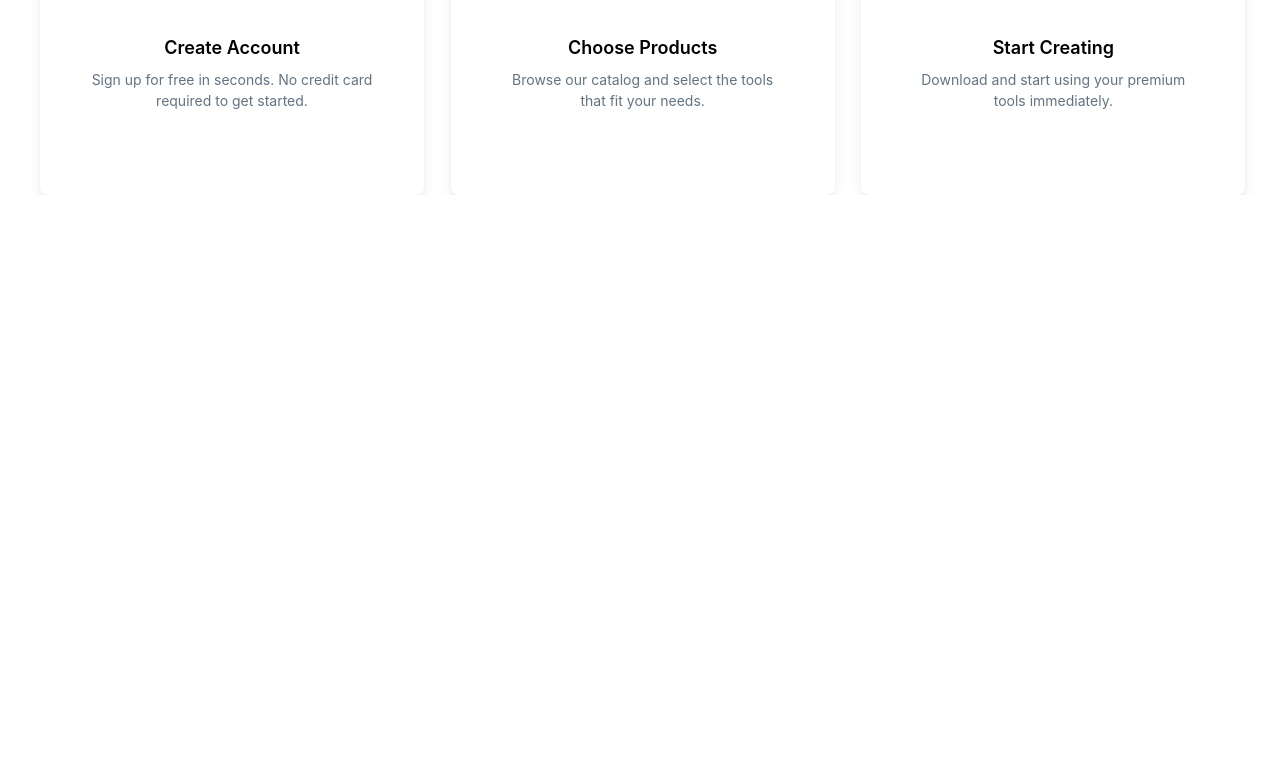
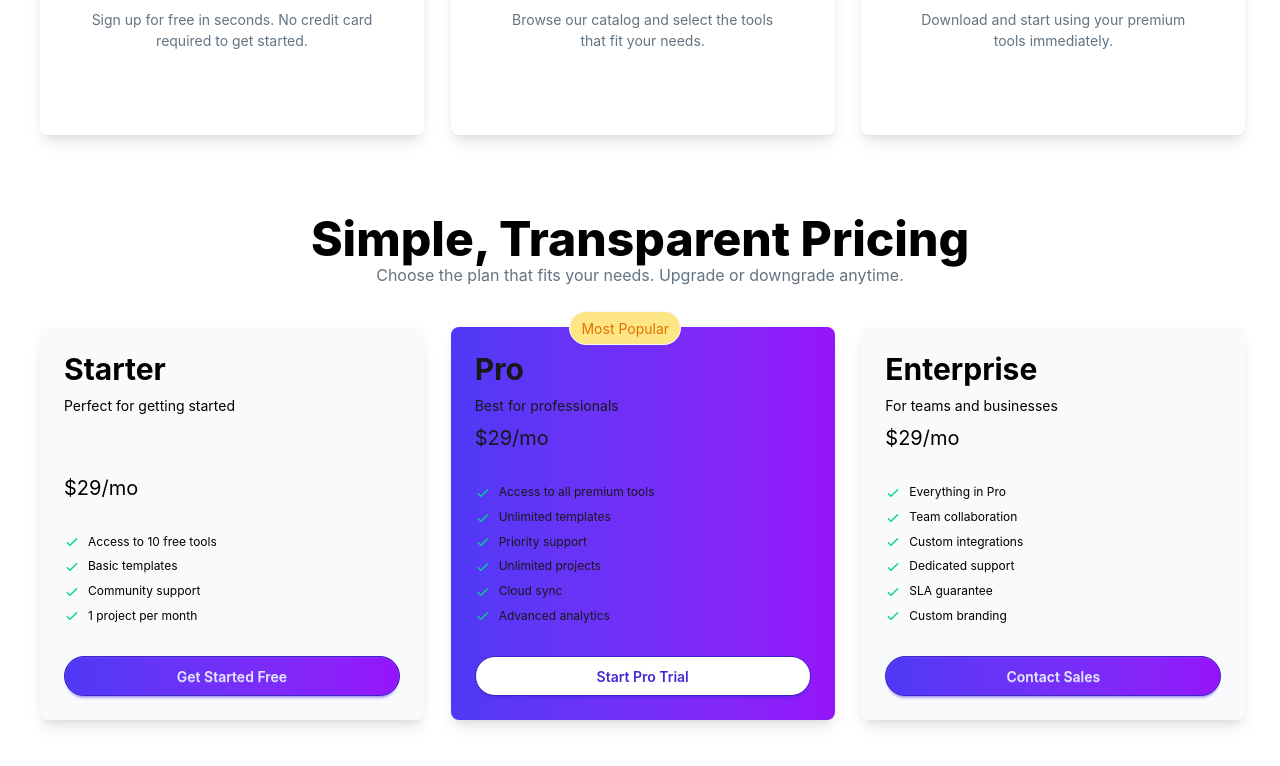
Before and after one commit to Mijanur-Rahman0/A6-DigiTools-Platform, a React (Vite) app: page / in a window 1280 px wide. Shown: the part 1336-2102 px from the top of the page. Before the commit the page ends 1531 px from the top, so only its background shows below. Built offline with nearby package versions, Linux system fonts and the light colour scheme.

Commit message:
added pricing package and responsive for small device.

```diff
--- a/package.json
+++ b/package.json
@@ -11,6 +11,7 @@
   },
   "dependencies": {
     "@tailwindcss/vite": "^4.2.2",
+    "axios": "^1.14.0",
     "lucide-react": "^1.3.0",
     "react": "^19.2.4",
     "react-dom": "^19.2.4",
--- /dev/null
+++ b/public/pricingData.json
@@ -0,0 +1,52 @@
+[
+    {
+      "name": "Starter",
+      "tagline": "Perfect for getting started",
+      "price": "$0",
+      "billing_period": "Month",
+      "features": [
+        "Access to 10 free tools",
+        "Basic templates",
+        "Community support",
+        "1 project per month"
+      ],
+      "button_text": "Get Started Free",
+      "is_popular": false,
+      "theme": "light"
+    },
+    {
+      "name": "Pro",
+      "tagline": "Best for professionals",
+      "price": "$29",
+      "billing_period": "Month",
+      "features": [
+        "Access to all premium tools",
+        "Unlimited templates",
+        "Priority support",
+        "Unlimited projects",
+        "Cloud sync",
+        "Advanced analytics"
+      ],
+      "button_text": "Start Pro Trial",
+      "is_popular": true,
+      "popular_label": "Most Popular",
+      "theme": "dark_purple"
+    },
+    {
+      "name": "Enterprise",
+      "tagline": "For teams and businesses",
+      "price": "$99",
+      "billing_period": "Month",
+      "features": [
+        "Everything in Pro",
+        "Team collaboration",
+        "Custom integrations",
+        "Dedicated support",
+        "SLA guarantee",
+        "Custom branding"
+      ],
+      "button_text": "Contact Sales",
+      "is_popular": false,
+      "theme": "light"
+    }
+  ]
--- a/src/App.jsx
+++ b/src/App.jsx
@@ -1,11 +1,15 @@
+import axios from 'axios'
 import './App.css'
 import Hero from './component/Hero/Hero'
 import NavBar from './component/NavBar/NavBar'
+import PricingCards from './component/PricingCards/PricingCards'
 import Status from './component/Status'
 import Steps from './component/Steps'
 
+const pricingPromise =axios.get('pricingData.json');
+
+
 function App() {
-
 
   return (
     <>
@@ -20,6 +24,7 @@ function App() {
         <Status></Status>
 
         <Steps></Steps>
+        <PricingCards pricingPromise={pricingPromise}></PricingCards>
 
       </main>
     </>
--- a/src/component/Hero/Hero.jsx
+++ b/src/component/Hero/Hero.jsx
@@ -4,7 +4,7 @@ import { Play } from "lucide-react";
 
 const Hero = () => {
   return (
-    <div className="hero text-center lg:text-start bg-white text-black mt-15">
+    <div className="hero text-center lg:text-start bg-white text-black mb-15">
       <div className="hero-content flex-col lg:flex-row-reverse gap-15">
         <img src={banner} className="max-w-sm rounded-lg shadow-xl" />
         <div>
--- a/src/component/NavBar/NavBar.jsx
+++ b/src/component/NavBar/NavBar.jsx
@@ -11,7 +11,7 @@ const navLists = [
 
 const NavBar = () => {
   return (
-    <div className="navbar bg-white text-black shadow-sm">
+    <div className="navbar bg-white text-black shadow-sm mb-15">
       <div className="navbar-start">
         <div className="dropdown">
           <div tabIndex={0} role="button" className="btn btn-ghost lg:hidden">
--- /dev/null
+++ b/src/component/PricingCards/PricingCard.jsx
@@ -0,0 +1,46 @@
+import React from "react";
+
+const PricingCard = ({ pricing }) => {
+  return (
+    <div className="">
+      <div className={`${pricing.is_popular ? 'card w-96 bg-linear-to-r from-[#4F39F6] to-[#9514FA] shadow-lg' : 'card w-96 h-full bg-[#F9FAFC] text-black shadow-lg '}`}>
+        <div className="card-body">
+          {pricing.is_popular && (
+            <span className="badge bg-amber-200 text-amber-600 rounded-full absolute py-4 -top-4 right-2/5">
+              Most Popular
+            </span>
+          )}
+          <h2 className="text-3xl font-bold">{pricing.name}</h2>
+          <p>{pricing.tagline}</p>
+          <span className="text-xl">$29/mo</span>
+          <ul className="mt-6 flex flex-col gap-2 text-xs">
+            {pricing.features.map((feature, index) => (
+              <li key={index} className="">
+                <svg
+                  xmlns="http://www.w3.org/2000/svg"
+                  className="size-4 me-2 inline-block text-success"
+                  fill="none"
+                  viewBox="0 0 24 24"
+                  stroke="currentColor"
+                >
+                  <path
+                    strokeLinecap="round"
+                    strokeLinejoin="round"
+                    strokeWidth="2"
+                    d="M5 13l4 4L19 7"
+                  />
+                </svg>
+                <span className="">{feature}</span>
+              </li>
+            ))}
+          </ul>
+          <div className="mt-6">
+            <button className={`btn btn-primary bg-linear-to-r from-[#4F39F6] to-[#9514FA] btn-block rounded-full ${pricing.is_popular && 'btn text-primary bg-linear-to-r from-white to-white'}`}>{pricing.button_text}</button>
+          </div>
+        </div>
+      </div>
+    </div>
+  );
+};
+
+export default PricingCard;
--- /dev/null
+++ b/src/component/PricingCards/PricingCards.jsx
@@ -0,0 +1,23 @@
+import React, { use } from 'react';
+import PricingCard from './PricingCard';
+
+const PricingCards = ({pricingPromise}) => {
+    const promiseDataRes = use(pricingPromise);
+    const promiseData = promiseDataRes.data;
+    console.log(promiseData)
+    return (
+        <div className='max-w-300 mx-auto mb-20'>
+            <div className='text-center mb-10'>
+                <h2 className='font-extrabold text-5xl text-black'>Simple, Transparent Pricing</h2>
+                <p className='text-[#627382]'>Choose the plan that fits your needs. Upgrade or downgrade anytime.</p>
+            </div>
+            <div className='grid md:grid-cols-2 lg:grid-cols-3 gap-8'>
+                {
+                    promiseData.map(pricing => <PricingCard key={pricing.id} pricing={pricing}></PricingCard>)
+                }
+            </div>
+        </div>
+    );
+};
+
+export default PricingCards;
--- a/src/component/Status.jsx
+++ b/src/component/Status.jsx
@@ -2,7 +2,7 @@ import React from 'react';
 
 const Status = () => {
     return (
-        <div className='bg-linear-to-r from-[#4F39F6] to-[#9514FA] flex justify-around p-15 mt-15 mb-30'>
+        <div className='bg-linear-to-r from-[#4F39F6] to-[#9514FA] flex justify-around p-15 mb-15'>
             <div>
                 <h2 className='font-extrabold text-6xl mb-3'>50K+</h2>
                 <p className='font-medium text-2xl'>Active Users</p>
--- a/src/component/Steps.jsx
+++ b/src/component/Steps.jsx
@@ -27,7 +27,7 @@ const cards = [
 
 const Steps = () => {
   return (
-    <div className="text-black max-w-300 mx-auto">
+    <div className="text-black max-w-300 mx-auto mb-20">
       <div className="mb-10 text-center">
         <h2 className="font-extrabold text-3xl md:text-5xl mb-4">Get Started in 3 Steps</h2>
         <p className="text-[#627382]">
```
Also changed, not shown: 1 other file (tests, documents, lock files or other folders).
